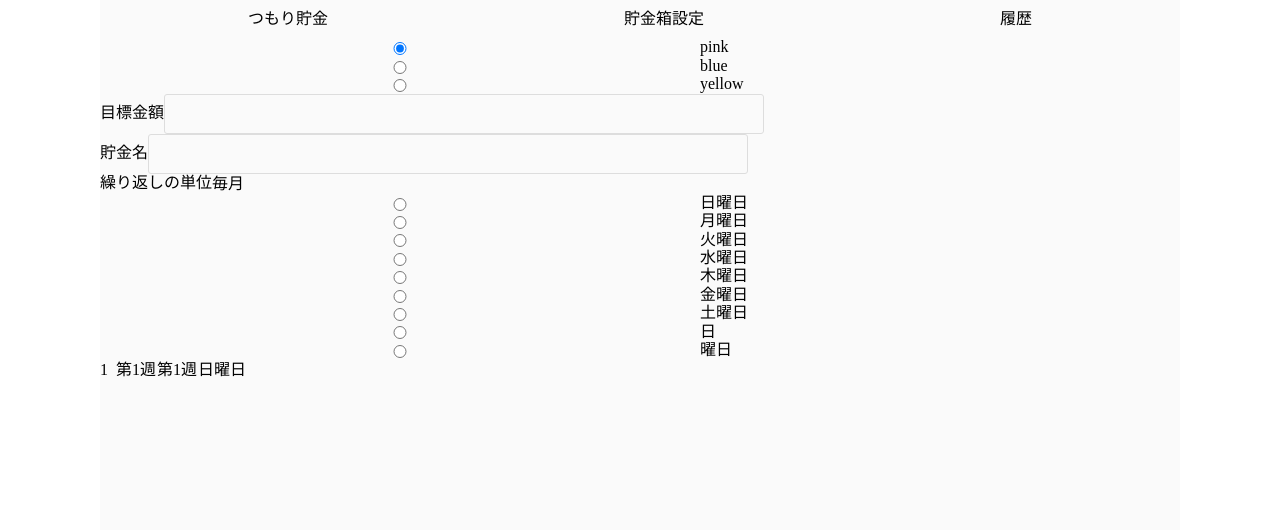
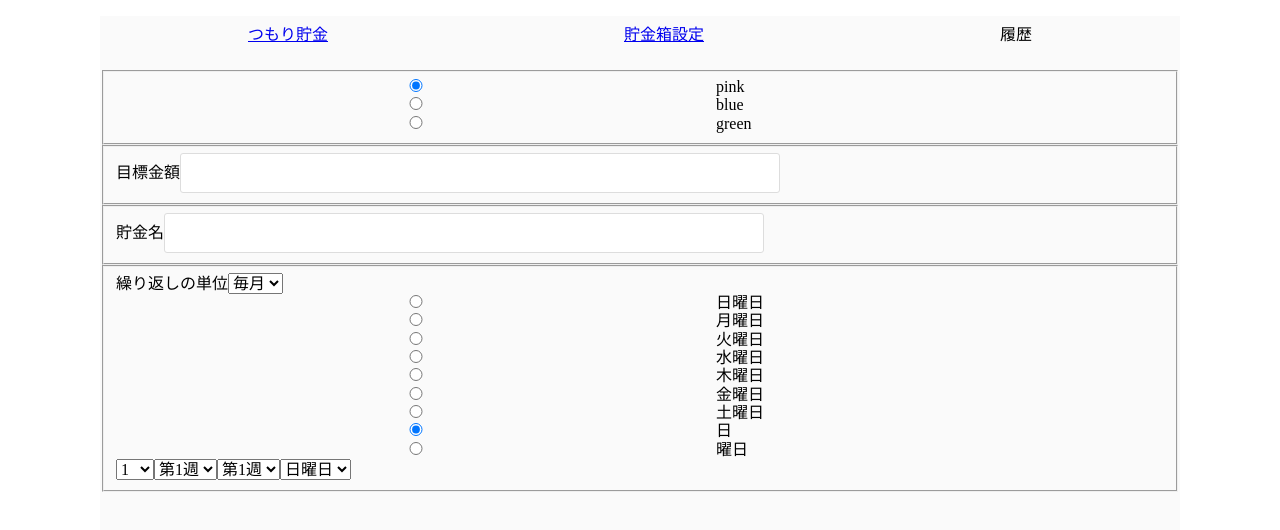
Before and after one commit to kapeing/plan-bank, a Vue app: page /setting in a window 1280 px wide. Shown: the top 530 px of the page. Built offline with nearby package versions, Linux system fonts and the light colour scheme.

Commit message:
reset.cssをnormalize.cssに変更/setting.vueのv-forをコーディング/checkedとselectedをメソッド化

```diff
--- a/package.json
+++ b/package.json
@@ -56,6 +56,7 @@
     "jest-serializer-vue": "^0.3.0",
     "nightwatch": "^0.9.12",
     "node-notifier": "^5.1.2",
+    "normalize.css": "^8.0.1",
     "optimize-css-assets-webpack-plugin": "^3.2.0",
     "ora": "^1.2.0",
     "portfinder": "^1.0.13",
--- a/src/App.vue
+++ b/src/App.vue
@@ -12,6 +12,7 @@
 </template>
 
 <script>
+import 'normalize.css'
 
 export default {
   name: 'App'
@@ -19,7 +20,6 @@ export default {
 </script>
 
 <style lang="scss">
-@import "./css/destyle.css";
 #app {
   font-family: "Avenir", Helvetica, Arial, sans-serif;
   -webkit-font-smoothing: antialiased;
@@ -34,6 +34,7 @@ html {
     height: 100%;
   }
 }
+li{list-style: none;}
 section {
   height: 100%;
   background: #fafafa;
--- a/src/components/Setting.vue
+++ b/src/components/Setting.vue
@@ -2,9 +2,9 @@
 <form>
   <fieldset>
     <div class="whiich_saved_button">
-      <label for="which_saved"><input type="radio" name="which_saved" value="pink" checked>pink</label>
-      <label for="which_saved"><input type="radio" name="which_saved" value="blue">blue</label>
-      <label for="which_saved"><input type="radio" name="which_saved" value="yellow">yellow</label>
+      <label for="which_saved" v-for="(color, i) in pBankColorList" :key="i">
+        <input type="radio" name="which_saved" :value="color" :checked="radioButtonChecked(i)">{{ color }}
+      </label>
     </div>
   </fieldset>
   <fieldset>
@@ -18,16 +18,17 @@
   <fieldset>
     <label for="unit_repetition">繰り返しの単位</label>
     <select name="unit_repetition">
-      <option value="daily">毎日</option>
-      <option value="weekly">毎週</option>
-      <option value="monthly" selected>毎月</option>
+      <option :value="unitEn" v-for="(unitJp, unitEn, i) in unitRepetitionList"  :key="i" :selected="selectBoxSelected(unitRepetitionList.monthly, unitJp)">{{ unitJp }}</option>
     </select>
     <div class="week_repetiton">
-      <label for="week_repetition" v-for="(week, key) in weekList"  :key="key"><input type="radio" name="week_repetiton" :value="weekListEn[key]">{{ week }}曜日</label>
+      <label for="week_repetition" v-for="(weekJp, weekEn, i) in weekdayList"  :key="i">
+        <input type="radio" name="week_repetiton" :value="weekEn" :checked="radioButtonChecked(key)">{{ weekJp }}曜日
+      </label>
     </div>
     <div class="kind_repetition">
-      <label for="month_repetition"><input type="radio" name="month_repetiton" value="day">日</label>
-      <label for="month_repetition"><input type="radio" name="month_repetiton" value="week">曜日</label>
+      <label for="month_repetition" v-for="(monthJp, monthEn, i) in  monthRepetitionList" :key="i">
+        <input type="radio" name="month_repetiton" :value="monthEn" :checked="radioButtonChecked(i)">{{ monthJp }}
+      </label>
     </div>
     <select name="what_day">
       <option :value="i" v-for="i in 31" :key="i">{{ i }}</option>
@@ -35,11 +36,11 @@
     <select name="what_week">
       <option :value="i" v-for="i in 5" :key="i">第{{ i }}週</option>
     </select>
-    <select name="what_nm_week">
+    <select name="what_number_week">
       <option :value="i" v-for="i in 5" :key="i">第{{ i }}週</option>
     </select>
     <select name="what_day_week">
-      <option :value="weekListEn[key]" v-for="(week, key) in weekList" :key="key">{{ week }}曜日</option>
+      <option :value="weekEn" v-for="(weekJp, weekEn, key) in weekdayList" :key="key">{{ weekJp }}曜日</option>
     </select>
   </fieldset>
 </form>
@@ -50,8 +51,33 @@ export default {
   name: 'setting',
   data () {
     return {
-      weekList: ['日', '月', '火', '水', '木', '金', '土'],
-      weekListEn: ['sunday', 'monday', 'tuesday', 'wednesday', 'thursday', 'friday', 'saturday']
+      unitRepetitionList: {
+        daily: '毎日',
+        weekly: '毎週',
+        monthly: '毎月'
+      },
+      weekdayList: {
+        sunday: '日',
+        monday: '月',
+        tuesday: '火',
+        wednesday: '水',
+        thursday: '木',
+        friday: '金',
+        saturday: '土'
+      },
+      pBankColorList: ['pink', 'blue', 'green'],
+      monthRepetitionList: {
+        day: '日',
+        week: '曜日'
+      }
+    }
+  },
+  methods: {
+    radioButtonChecked (key) {
+      return key === 0 ? 'checked' : ''
+    },
+    selectBoxSelected (wishUnitJp, unitJp) {
+      return wishUnitJp === unitJp ? 'selected' : ''
     }
   }
 }
--- a/src/css/destyle.css
+++ /dev/null
@@ -1,489 +0,0 @@
-/*! destyle.css v2.0.2 | MIT License | https://github.com/nicolas-cusan/destyle.css */
-
-/* Reset box-model and set borders */
-/* ============================================ */
-
-*,
-::before,
-::after {
-  box-sizing: border-box;
-  border-style: solid;
-  border-width: 0;
-}
-
-/* Document */
-/* ============================================ */
-
-/**
- * 1. Correct the line height in all browsers.
- * 2. Prevent adjustments of font size after orientation changes in iOS.
- * 3. Remove gray overlay on links for iOS.
- */
-
-html {
-  line-height: 1.15; /* 1 */
-  -webkit-text-size-adjust: 100%; /* 2 */
-  -webkit-tap-highlight-color: transparent; /* 3*/
-}
-
-/* Sections */
-/* ============================================ */
-
-/**
- * Remove the margin in all browsers.
- */
-
-body {
-  margin: 0;
-}
-
-/**
- * Render the `main` element consistently in IE.
- */
-
-main {
-  display: block;
-}
-
-/* Vertical rhythm */
-/* ============================================ */
-
-p,
-table,
-blockquote,
-address,
-pre,
-iframe,
-form,
-figure,
-dl {
-  margin: 0;
-}
-
-/* Headings */
-/* ============================================ */
-
-h1,
-h2,
-h3,
-h4,
-h5,
-h6 {
-  font-size: inherit;
-  line-height: inherit;
-  font-weight: inherit;
-  margin: 0;
-}
-
-/* Lists (enumeration) */
-/* ============================================ */
-
-ul,
-ol {
-  margin: 0;
-  padding: 0;
-  list-style: none;
-}
-
-/* Lists (definition) */
-/* ============================================ */
-
-dt {
-  font-weight: bold;
-}
-
-dd {
-  margin-left: 0;
-}
-
-/* Grouping content */
-/* ============================================ */
-
-/**
- * 1. Add the correct box sizing in Firefox.
- * 2. Show the overflow in Edge and IE.
- */
-
-hr {
-  box-sizing: content-box; /* 1 */
-  height: 0; /* 1 */
-  overflow: visible; /* 2 */
-  border-top-width: 1px;
-  margin: 0;
-  clear: both;
-  color: inherit;
-}
-
-/**
- * 1. Correct the inheritance and scaling of font size in all browsers.
- * 2. Correct the odd `em` font sizing in all browsers.
- */
-
-pre {
-  font-family: monospace, monospace; /* 1 */
-  font-size: inherit; /* 2 */
-}
-
-address {
-  font-style: inherit;
-}
-
-/* Text-level semantics */
-/* ============================================ */
-
-/**
- * Remove the gray background on active links in IE 10.
- */
-
-a {
-  background-color: transparent;
-  text-decoration: none;
-  color: inherit;
-}
-
-/**
- * 1. Remove the bottom border in Chrome 57-
- * 2. Add the correct text decoration in Chrome, Edge, IE, Opera, and Safari.
- */
-
-abbr[title] {
-  text-decoration: underline; /* 2 */
-  text-decoration: underline dotted; /* 2 */
-}
-
-/**
- * Add the correct font weight in Chrome, Edge, and Safari.
- */
-
-b,
-strong {
-  font-weight: bolder;
-}
-
-/**
- * 1. Correct the inheritance and scaling of font size in all browsers.
- * 2. Correct the odd `em` font sizing in all browsers.
- */
-
-code,
-kbd,
-samp {
-  font-family: monospace, monospace; /* 1 */
-  font-size: inherit; /* 2 */
-}
-
-/**
- * Add the correct font size in all browsers.
- */
-
-small {
-  font-size: 80%;
-}
-
-/**
- * Prevent `sub` and `sup` elements from affecting the line height in
- * all browsers.
- */
-
-sub,
-sup {
-  font-size: 75%;
-  line-height: 0;
-  position: relative;
-  vertical-align: baseline;
-}
-
-sub {
-  bottom: -0.25em;
-}
-
-sup {
-  top: -0.5em;
-}
-
-/* Embedded content */
-/* ============================================ */
-
-/**
- * Prevent vertical alignment issues.
- */
-
-img,
-embed,
-object,
-iframe {
-  vertical-align: bottom;
-}
-
-/* Forms */
-/* ============================================ */
-
-/**
- * Reset form fields to make them styleable
- */
-
-button,
-input,
-optgroup,
-select,
-textarea {
-  -webkit-appearance: none;
-  appearance: none;
-  vertical-align: middle;
-  color: inherit;
-  font: inherit;
-  background: transparent;
-  padding: 0;
-  margin: 0;
-  outline: 0;
-  border-radius: 0;
-  text-align: inherit;
-}
-
-/**
- * Reset radio and checkbox appearance to preserve their look in iOS.
- */
-
-[type="checkbox"] {
-  -webkit-appearance: checkbox;
-  appearance: checkbox;
-}
-
-[type="radio"] {
-  -webkit-appearance: radio;
-  appearance: radio;
-}
-
-/**
- * Show the overflow in IE.
- * 1. Show the overflow in Edge.
- */
-
-button,
-input {
-  /* 1 */
-  overflow: visible;
-}
-
-/**
- * Remove the inheritance of text transform in Edge, Firefox, and IE.
- * 1. Remove the inheritance of text transform in Firefox.
- */
-
-button,
-select {
-  /* 1 */
-  text-transform: none;
-}
-
-/**
- * Correct the inability to style clickable types in iOS and Safari.
- */
-
-button,
-[type="button"],
-[type="reset"],
-[type="submit"] {
-  cursor: pointer;
-  -webkit-appearance: none;
-  appearance: none;
-}
-
-button[disabled],
-[type="button"][disabled],
-[type="reset"][disabled],
-[type="submit"][disabled] {
-  cursor: default;
-}
-
-/**
- * Remove the inner border and padding in Firefox.
- */
-
-button::-moz-focus-inner,
-[type="button"]::-moz-focus-inner,
-[type="reset"]::-moz-focus-inner,
-[type="submit"]::-moz-focus-inner {
-  border-style: none;
-  padding: 0;
-}
-
-/**
- * Restore the focus styles unset by the previous rule.
- */
-
-button:-moz-focusring,
-[type="button"]:-moz-focusring,
-[type="reset"]:-moz-focusring,
-[type="submit"]:-moz-focusring {
-  outline: 1px dotted ButtonText;
-}
-
-/**
- * Remove arrow in IE10 & IE11
- */
-
-select::-ms-expand {
-  display: none;
-}
-
-/**
- * Remove padding
- */
-
-option {
-  padding: 0;
-}
-
-/**
- * Reset to invisible
- */
-
-fieldset {
-  margin: 0;
-  padding: 0;
-  min-width: 0;
-}
-
-/**
- * 1. Correct the text wrapping in Edge and IE.
- * 2. Correct the color inheritance from `fieldset` elements in IE.
- * 3. Remove the padding so developers are not caught out when they zero out
- *    `fieldset` elements in all browsers.
- */
-
-legend {
-  color: inherit; /* 2 */
-  display: table; /* 1 */
-  max-width: 100%; /* 1 */
-  padding: 0; /* 3 */
-  white-space: normal; /* 1 */
-}
-
-/**
- * Add the correct vertical alignment in Chrome, Firefox, and Opera.
- */
-
-progress {
-  vertical-align: baseline;
-}
-
-/**
- * Remove the default vertical scrollbar in IE 10+.
- */
-
-textarea {
-  overflow: auto;
-}
-
-/**
- * Correct the cursor style of increment and decrement buttons in Chrome.
- */
-
-[type="number"]::-webkit-inner-spin-button,
-[type="number"]::-webkit-outer-spin-button {
-  height: auto;
-}
-
-/**
- * 1. Correct the outline style in Safari.
- */
-
-[type="search"] {
-  outline-offset: -2px; /* 1 */
-}
-
-/**
- * Remove the inner padding in Chrome and Safari on macOS.
- */
-
-[type="search"]::-webkit-search-decoration {
-  -webkit-appearance: none;
-}
-
-/**
- * 1. Correct the inability to style clickable types in iOS and Safari.
- * 2. Change font properties to `inherit` in Safari.
- */
-
-::-webkit-file-upload-button {
-  -webkit-appearance: button; /* 1 */
-  font: inherit; /* 2 */
-}
-
-/**
- * Clickable labels
- */
-
-label[for] {
-  cursor: pointer;
-}
-
-/* Interactive */
-/* ============================================ */
-
-/*
- * Add the correct display in Edge, IE 10+, and Firefox.
- */
-
-details {
-  display: block;
-}
-
-/*
- * Add the correct display in all browsers.
- */
-
-summary {
-  display: list-item;
-}
-
-/*
- * Remove outline for editable content.
- */
-
-[contenteditable] {
-  outline: none;
-}
-
-/* Table */
-/* ============================================ */
-
-table {
-  border-collapse: collapse;
-  border-spacing: 0;
-}
-
-caption {
-  text-align: left;
-}
-
-td,
-th {
-  vertical-align: top;
-  padding: 0;
-}
-
-th {
-  text-align: left;
-  font-weight: bold;
-}
-
-/* Misc */
-/* ============================================ */
-
-/**
- * Add the correct display in IE 10+.
- */
-
-template {
-  display: none;
-}
-
-/**
- * Add the correct display in IE 10.
- */
-
-[hidden] {
-  display: none;
-}
```
Also changed, not shown: 1 other file (tests, documents, lock files or other folders).
